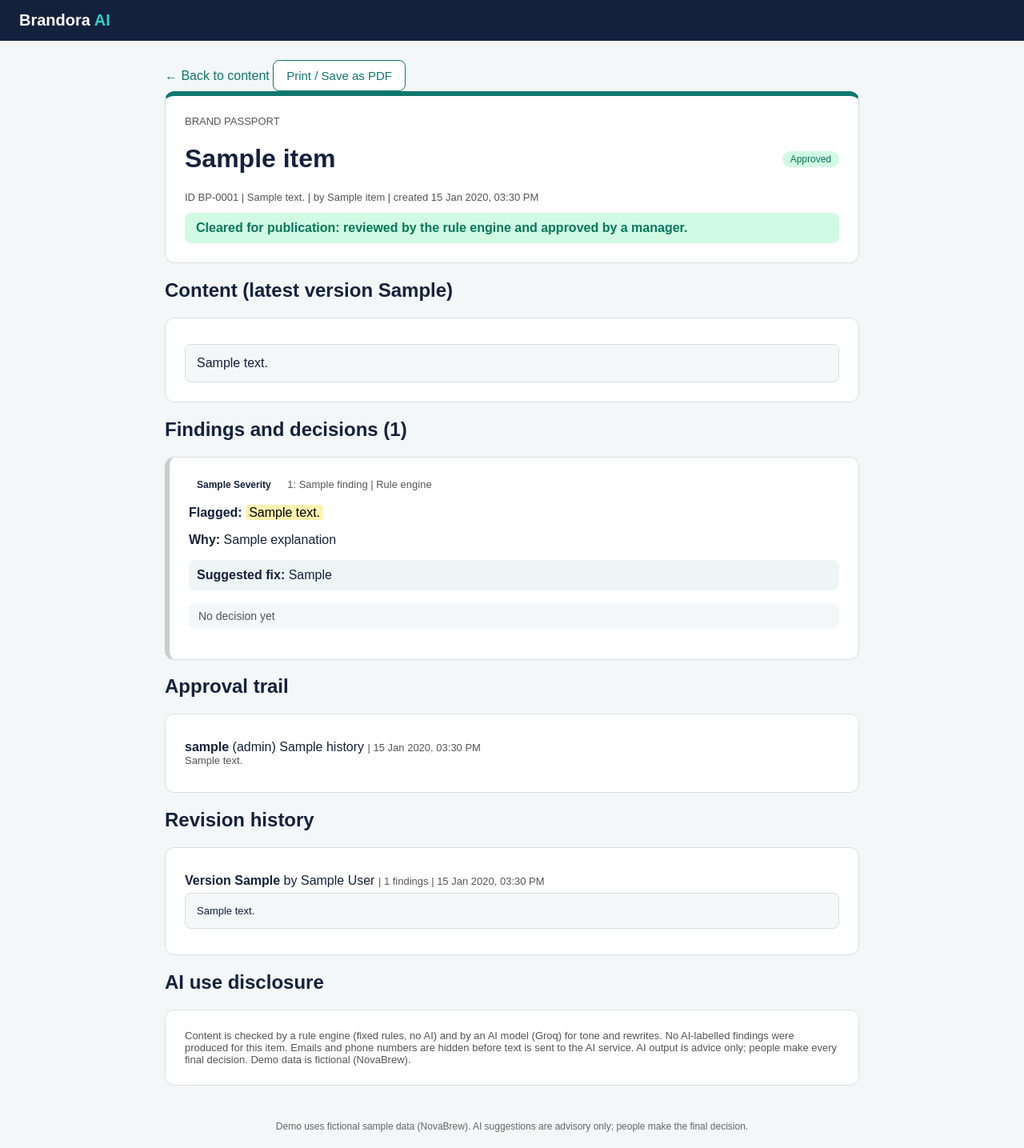
After one commit to archanam23042006/brandora-ai, a Flask app: template templates/passport.html in a window 1280 px wide. The commit adds this page. Shown: the whole page at 80% size. Run offline with Flask 3, Linux system fonts and the light colour scheme; the template is opened without the code that fills it: most values are stand-ins (such as "Sample title", 1, 10 or a date in 2020).

Commit message:
Add AI review, step labels and Brand Passport page

```diff
--- a/app.py
+++ b/app.py
@@ -519,6 +519,39 @@ def approval(item_id):
     flash(f"Status: {status}")
     return redirect(url_for("item", item_id=item_id))
 
+@app.route("/item/<int:item_id>/passport")
+@login_required
+def passport(item_id):
+    conn = get_db()
+    it = conn.execute(
+        "SELECT ci.*, u.name AS creator_name FROM content_items ci "
+        "JOIN users u ON u.id = ci.creator_id WHERE ci.id = ?", (item_id,)).fetchone()
+    if not it:
+        conn.close()
+        abort(404)
+    if current_user.role == "creator" and it["creator_id"] != current_user.id:
+        conn.close()
+        abort(403)
+    version = latest_version(conn, item_id)
+    findings = load_findings(conn, item_id, version["id"])
+    versions = conn.execute(
+        "SELECT v.version_no, v.body, v.created_at, u.name AS author, "
+        "(SELECT COUNT(*) FROM findings WHERE version_id = v.id) AS finding_count "
+        "FROM content_versions v LEFT JOIN users u ON u.id = v.changed_by "
+        "WHERE v.item_id = ? ORDER BY v.version_no DESC", (item_id,)).fetchall()
+    hist_rows = conn.execute(
+        "SELECT a.*, u.name AS user_name, u.role AS user_role FROM approvals a "
+        "JOIN users u ON u.id = a.user_id WHERE a.item_id = ? ORDER BY a.id ASC",
+        (item_id,)).fetchall()
+    conn.close()
+    history = []
+    for h in hist_rows:
+        d = dict(h)
+        d["label"] = HISTORY_LABELS.get(h["decision"], h["decision"])
+        history.append(d)
+    ai_used = any(f["origin"] == "ai" for f in findings)
+    return render_template("passport.html", item=it, version=version, findings=findings,
+                           versions=versions, history=history, ai_used=ai_used)
 
 seed()  # creates tables and sample data if the database is empty
 
--- a/static/style.css
+++ b/static/style.css
@@ -69,3 +69,13 @@ html { scroll-behavior: smooth; }
 .ai-box { border-left: 6px solid #7c3aed; }
 .ai-box .btn { margin-top: 8px; }
 .ai-note { border-left: 6px solid #7c3aed; }
+.passport { border-top: 6px solid #0f766e; }
+.verdict { padding: 10px 14px; border-radius: 8px; margin: 12px 0 0; font-weight: bold; }
+.verdict.ok { background: #d1fae5; color: #047857; }
+.verdict.no { background: #fff3b0; color: #7a5b00; }
+.small-box { font-size: 13px; margin-top: 6px; }
+@media print {
+  .topbar, .no-print, .footer { display: none; }
+  body { background: #fff; }
+  .card { break-inside: avoid; }
+}
--- a/templates/item.html
+++ b/templates/item.html
@@ -16,6 +16,7 @@
     <span class="badge {{ item.status|status_class }}">{{ item.status }}</span>
   </div>
   <p class="muted small">{{ item.content_type }} | by {{ item.creator_name }} | Version {{ version.version_no }}</p>
+  <a class="btn auto" href="{{ url_for('passport', item_id=item.id) }}">View Brand Passport</a>
   <div class="content-box">{{ version.body }}</div>
 </div>
 
--- /dev/null
+++ b/templates/passport.html
@@ -0,0 +1,78 @@
+{% extends "base.html" %}
+{% block title %}Brand Passport | {{ item.title }}{% endblock %}
+{% block content %}
+<div class="no-print">
+  <a class="back" href="{{ url_for('item', item_id=item.id) }}">&larr; Back to content</a>
+  <button class="btn auto" type="button" onclick="window.print()">Print / Save as PDF</button>
+</div>
+
+<div class="card passport">
+  <div class="row">
+    <div>
+      <div class="muted small">BRAND PASSPORT</div>
+      <h1>{{ item.title }}</h1>
+      <div class="muted small">ID BP-{{ '%04d'|format(item.id) }} | {{ item.content_type }} | by {{ item.creator_name }} | created {{ item.created_at|ist }}</div>
+    </div>
+    <span class="badge {{ item.status|status_class }}">{{ item.status }}</span>
+  </div>
+  {% if item.status == 'Approved' %}
+  <p class="verdict ok">Cleared for publication: reviewed by the rule engine and approved by a manager.</p>
+  {% else %}
+  <p class="verdict no">Not yet cleared for publication. Current status: {{ item.status }}.</p>
+  {% endif %}
+</div>
+
+<h2>Content (latest version {{ version.version_no }})</h2>
+<div class="card"><div class="content-box">{{ version.body }}</div></div>
+
+<h2>Findings and decisions ({{ findings|length }})</h2>
+{% if not findings %}<div class="card">No issues found in the latest version.</div>{% endif %}
+{% for f in findings %}
+<div class="card finding sev-border-{{ f.severity }}">
+  <span class="chip sev-{{ f.severity }}">{{ f.severity }}</span>
+  <span class="muted small">{{ f.rule_id }}{% if f.rule_title %}: {{ f.rule_title }}{% endif %} | {% if f.origin == 'ai' %}AI suggestion{% else %}Rule engine{% endif %}</span>
+  <p><b>Flagged:</b> <mark>{{ f.flagged_text }}</mark></p>
+  <p><b>Why:</b> {{ f.explanation }}</p>
+  <p class="fix"><b>Suggested fix:</b> {{ f.suggested_fix }}</p>
+  <p class="decided state-{{ f.state }}">
+    {% if f.state == 'open' %}No decision yet
+    {% elif f.state == 'accepted' %}Accepted by the creator
+    {% elif f.state == 'ignored' %}Ignored by the creator: {{ f.decision_reason }}
+    {% elif f.state == 'waiting' %}Waiting for a reviewer: {{ f.decision_reason }}
+    {% elif f.state == 'allowed' %}Exception approved by {{ f.reviewer_name }}{% if f.review_note %}: {{ f.review_note }}{% endif %}
+    {% else %}Reviewer says MUST FIX ({{ f.reviewer_name }}): {{ f.review_note }}{% endif %}
+  </p>
+</div>
+{% endfor %}
+
+<h2>Approval trail</h2>
+<div class="card">
+  {% if not history %}<p class="muted">No approval activity yet.</p>{% endif %}
+  {% for h in history %}
+  <div class="version">
+    <b>{{ h.user_name }}</b> ({{ h.user_role }}) {{ h.label }}
+    <span class="muted small">| {{ h.created_at|ist }}</span>
+    {% if h.note %}<div class="muted small">{{ h.note }}</div>{% endif %}
+  </div>
+  {% endfor %}
+</div>
+
+<h2>Revision history</h2>
+<div class="card">
+  {% for v in versions %}
+  <div class="version">
+    <b>Version {{ v.version_no }}</b> by {{ v.author }}
+    <span class="muted small">| {{ v.finding_count }} findings | {{ v.created_at|ist }}</span>
+    <div class="content-box small-box">{{ v.body }}</div>
+  </div>
+  {% endfor %}
+</div>
+
+<h2>AI use disclosure</h2>
+<div class="card muted small">
+  Content is checked by a rule engine (fixed rules, no AI) and by an AI model (Groq) for tone and rewrites.
+  {% if ai_used %}This item has findings labelled "AI suggestion".{% else %}No AI-labelled findings were produced for this item.{% endif %}
+  Emails and phone numbers are hidden before text is sent to the AI service. AI output is advice only; people make every final decision.
+  Demo data is fictional (NovaBrew).
+</div>
+{% endblock %}
```
